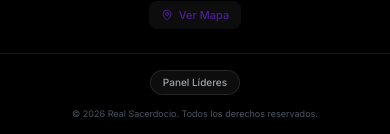
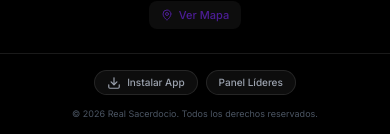
Before and after one commit to genfibp-web/Real-Sacerdocio-, a Next.js app: page /feed in a window 390 px wide. Shown: the part 827-961 px from the top of the page. Built offline with nearby package versions, Linux system fonts and the light colour scheme; no server answers; the database is empty.

Commit message:
Version final: Footer con boton PWA, animacion logo, viñeta en eventos y optimizacion movil

```diff
--- a/src/app/admin/layout.tsx
+++ b/src/app/admin/layout.tsx
@@ -4,7 +4,7 @@
 import Link from "next/link";
 import Image from "next/image";
 import { usePathname, useRouter } from "next/navigation";
-import { LayoutDashboard, CalendarDays, Image as ImageIcon, LogOut, MessageSquare, FileText, Users, Menu, X, Globe } from "lucide-react"; // <-- Agregamos Globe
+import { LayoutDashboard, CalendarDays, Image as ImageIcon, LogOut, MessageSquare, FileText, Users, Menu, X, Globe } from "lucide-react";
 import { supabase } from "@/lib/supabase";
 
 export default function AdminLayout({ children }: { children: React.ReactNode }) {
@@ -81,7 +81,10 @@
       {/* SIDEBAR */}
       <aside className={`fixed inset-y-0 left-0 z-50 w-64 bg-real-dark border-r border-white/5 flex flex-col transition-transform duration-300 ease-in-out md:relative md:translate-x-0 ${isSidebarOpen ? "translate-x-0" : "-translate-x-full"}`}>
         <div className="h-20 flex items-center justify-between border-b border-white/5 px-6">
-          <Image src="/logo_Rs.png" alt="Logo" width={80} height={30} className="object-contain" />
+          {/* Logo con animación (opcional) */}
+          <div className="logo-perspective">
+            <Image src="/logo_Rs.png" alt="Logo" width={80} height={30} className="object-contain animate-logo-spin" />
+          </div>
           <button className="md:hidden text-gray-400 hover:text-white" onClick={() => setIsSidebarOpen(false)}>
             <X size={24} />
           </button>
--- a/src/components/Footer.tsx
+++ b/src/components/Footer.tsx
@@ -1,5 +1,6 @@
 import Link from "next/link";
 import { MapPin } from "lucide-react";
+import PWAInstallButton from "./PWAInstallButton"; // <-- Importación en su lugar
 
 export default function Footer() {
   const googleMapsUrl = "https://www.google.com/maps/search/?api=1&query=18.44795697205258,-69.01268224147996";
@@ -70,16 +71,23 @@
         </div>
       </div>
 
-      {/* Franja inferior: Copyright y Botón Panel */}
+      {/* Franja inferior: Copyright y Botones */}
       <div className="max-w-7xl mx-auto px-5 mt-6 md:mt-16 pt-4 md:pt-8 border-t border-white/10 flex flex-col md:flex-row justify-between items-center gap-3 md:gap-4">
-        <p className="text-gray-600 text-[9px] md:text-sm order-2 md:order-1">© 2026 Real Sacerdocio. Todos los derechos reservados.</p>
 
-        <Link
-          href="/admin"
-          className="inline-flex items-center gap-1 bg-white/5 hover:bg-white/10 text-gray-400 hover:text-white px-3 py-1 md:px-5 md:py-2.5 rounded-full border border-white/10 transition-all text-[10px] md:text-xs font-medium order-1 md:order-2"
-        >
-          Panel Líderes
-        </Link>
+        <p className="text-gray-600 text-[9px] md:text-sm order-2 md:order-1 text-center md:text-left">
+          © 2026 Real Sacerdocio. Todos los derechos reservados.
+        </p>
+
+        {/* Contenedor de los Botones */}
+        <div className="flex flex-wrap justify-center items-center gap-2 md:gap-3 order-1 md:order-2">
+          <PWAInstallButton />
+          <Link
+            href="/admin"
+            className="inline-flex items-center gap-1 bg-white/5 hover:bg-white/10 text-gray-400 hover:text-white px-3 py-1 md:px-5 md:py-2.5 rounded-full border border-white/10 transition-all text-[10px] md:text-xs font-medium"
+          >
+            Panel Líderes
+          </Link>
+        </div>
       </div>
     </footer>
   );
--- /dev/null
+++ b/src/components/PWAInstallButton.tsx
@@ -0,0 +1,41 @@
+"use client";
+
+import { useState, useEffect } from "react";
+import { Download, Share } from "lucide-react";
+
+export default function PWAInstallButton() {
+  const [deferredPrompt, setDeferredPrompt] = useState<any>(null);
+  const [isIOS, setIsIOS] = useState(false);
+
+  useEffect(() => {
+    const userAgent = window.navigator.userAgent.toLowerCase();
+    setIsIOS(/iphone|ipad|ipod/.test(userAgent));
+
+    window.addEventListener("beforeinstallprompt", (e) => {
+      e.preventDefault();
+      setDeferredPrompt(e);
+    });
+  }, []);
+
+  const handleInstall = async () => {
+    if (isIOS) {
+      alert("Para instalar en iPhone:\n1. Toca el botón 'Compartir' (el cuadro con la flecha).\n2. Selecciona 'Añadir a pantalla de inicio'.");
+    } else if (deferredPrompt) {
+      deferredPrompt.prompt();
+      const { outcome } = await deferredPrompt.userChoice;
+      if (outcome === "accepted") setDeferredPrompt(null);
+    } else {
+      alert("Tu navegador no soporta la instalación directa. Puedes añadir esta página a tu pantalla de inicio desde el menú de tu navegador.");
+    }
+  };
+
+  return (
+    <button
+      onClick={handleInstall}
+      className="inline-flex items-center gap-1.5 bg-white/5 hover:bg-white/10 text-gray-400 hover:text-white px-3 py-1 md:px-5 md:py-2.5 rounded-full border border-white/10 transition-all text-[10px] md:text-xs font-medium"
+    >
+      {isIOS ? <Share size={14} /> : <Download size={14} />}
+      Instalar App
+    </button>
+  );
+}
```
